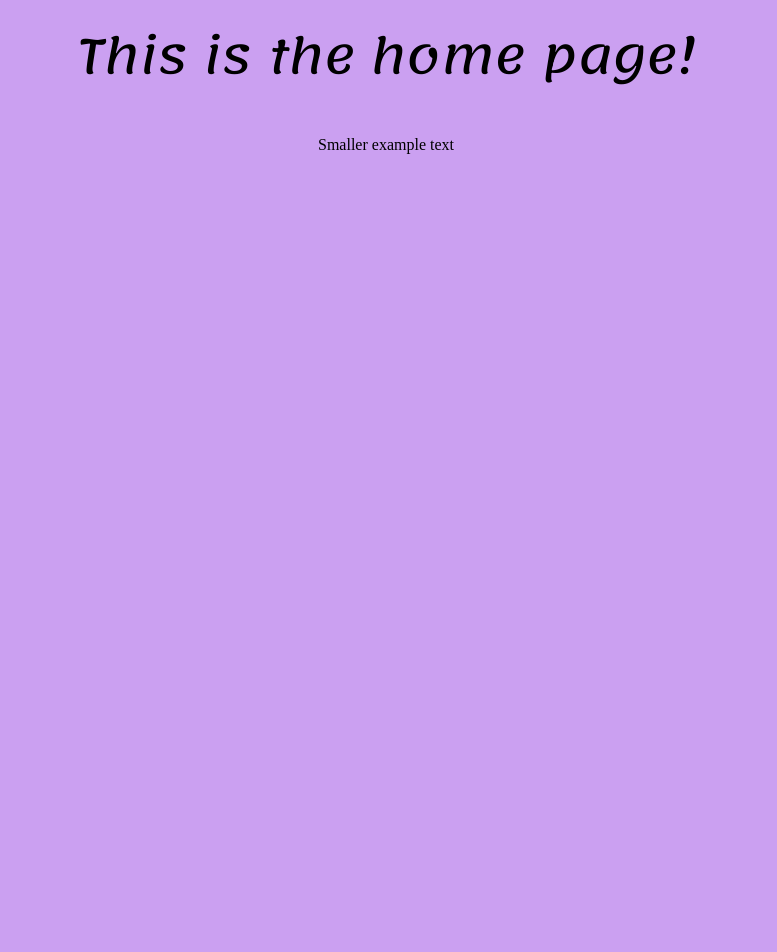
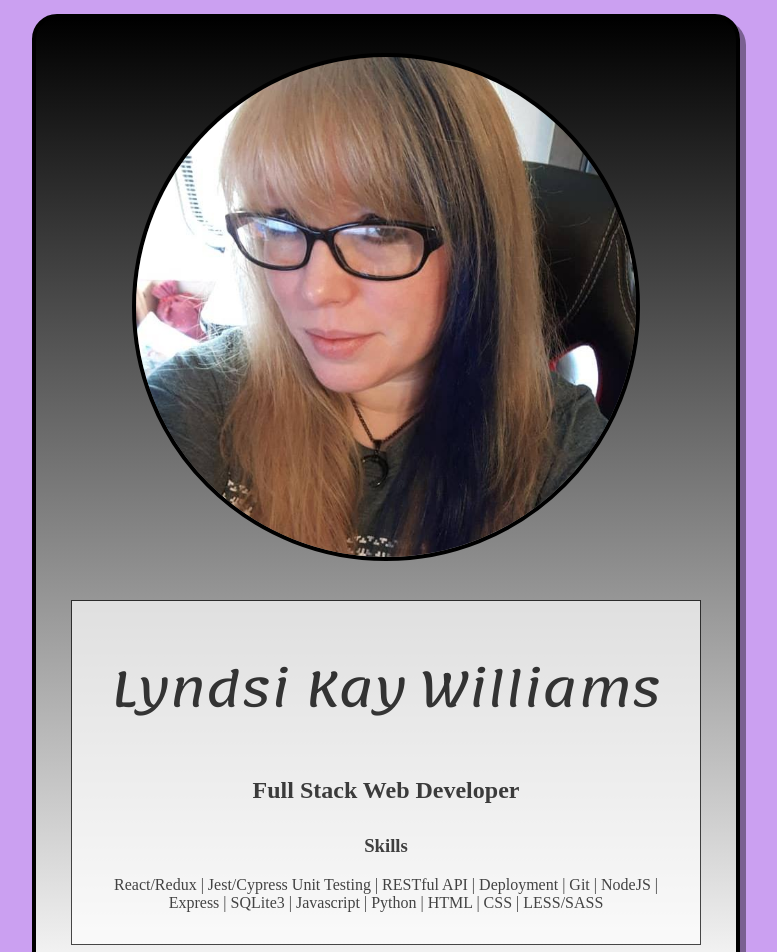
Before and after one commit to lyndsiWilliams/portfolio-2020, a React (Create React App) app in the folder portfolio/: page / in a window 1280 px wide. Shown: the part 80-1032 px from the top of the page, without its empty margins (254-1031 px from the left). Before the commit the page ends 800 px from the top, so only its background shows below. Built offline with nearby package versions, Linux system fonts and the light colour scheme; a web font is replaced by a local one.

Commit message:
Created basic "About me" card with pic, name, title, and skills

```diff
--- a/portfolio/src/components/Home.js
+++ b/portfolio/src/components/Home.js
@@ -1,12 +1,24 @@
 // React
 import React from 'react';
+// Styling
+import '../styling/Home.css';
+import meBlue from '../images/meBlue.jpg';
 
 
 export const Home = () => {
     return (
-        <>
-            <h1>This is the home page!</h1>
-            <p>Smaller example text</p>
-        </>
+      <div className="card-wrapper">
+        <section className="intro-card">
+            <img src={meBlue} alt="Lyndsi Kay Williams" className="home-pic" />
+            <div className="text-wrapper">
+              <h1>Lyndsi Kay Williams</h1>
+              <h2>Full Stack Web Developer</h2>
+              <section className="skills">
+                <h3>Skills</h3>
+                <p>React/Redux | Jest/Cypress Unit Testing | RESTful API | Deployment | Git | NodeJS | Express | SQLite3 | Javascript | Python | HTML | CSS | LESS/SASS</p>
+              </section>
+            </div>
+        </section>
+      </div>
     );
 };
--- a/portfolio/src/components/Navbar.js
+++ b/portfolio/src/components/Navbar.js
@@ -20,7 +20,7 @@ export const Navbar = () => {
       showLabels
       className="navbar-container"
     >
-      <BottomNavigationAction href="/" label="Home" icon={<HomeRounded />} />
+      <BottomNavigationAction href="/" label="About Me" icon={<HomeRounded />} />
       <BottomNavigationAction href="/projects" label="Projects" icon={<PermMediaRounded />} />
       <BottomNavigationAction href="/contact" label="Contact" icon={<ContactMailRounded />} />
     </BottomNavigation>
--- /dev/null
+++ b/portfolio/src/styling/Home.css
@@ -0,0 +1,32 @@
+.card-wrapper {
+  display: flex;
+  justify-content: center;
+}
+
+.intro-card {
+  width: 700px;
+  margin: 3% 5%;
+  padding-bottom: 2%;
+  border: 4px solid black;
+  border-radius: 25px;
+  background-image: linear-gradient(black, white);
+  box-shadow: 6px 6px rgba(0,0,0,.4);
+}
+
+.home-pic {
+  width: 500px;
+  margin-top: 5%;
+  border: 4px solid black;
+  border-radius: 500px;
+}
+
+.text-wrapper {
+  margin: 5%;
+  background-color: white;
+  border: 1px solid black;
+  opacity: .7;
+}
+
+.skills {
+  margin: 5%;
+}
```
Also changed, not shown: portfolio/src/images/meBlue.jpg (added).
